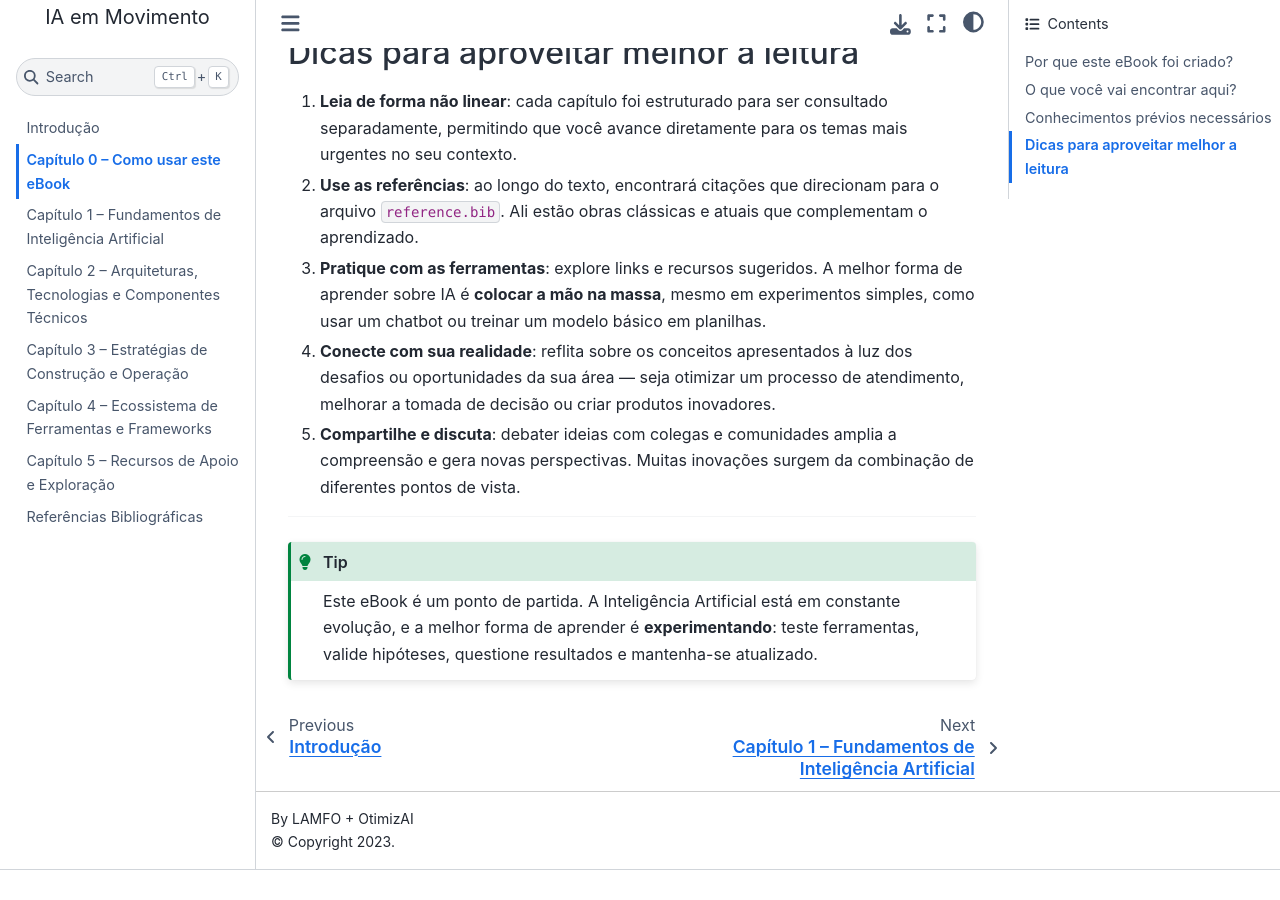
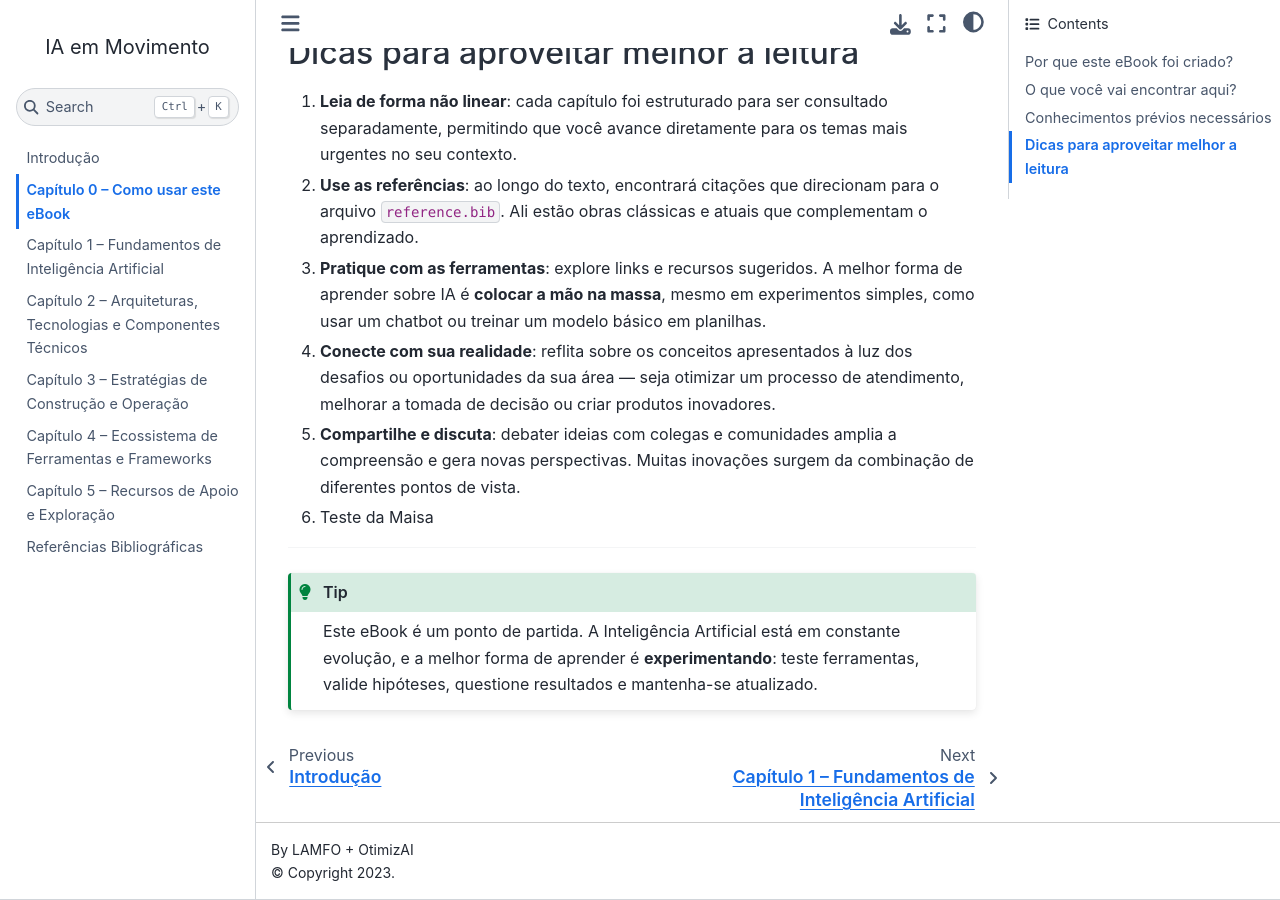
Before and after one commit to unb-lamfo-negocios-ai/LivroIAemMovimento, a Jupyter Book: the page built from capitulos/cap0.md, in a window 1280 px wide and 900 px high, scrolled down 2073 px. Built offline with Jupyter Book 1.0.4 settings and Sphinx 7.4.7 and the Sphinx Book theme 1.1.4, drawn with Linux system fonts in a browser that asks for light colours; cross-references to code outside the pages are shown as plain code; before the commit the page ends 2943 px from its top, so only the background shows below that.

Commit message:
Update cap0.md

```diff
--- a/capitulos/cap0.md
+++ b/capitulos/cap0.md
@@ -51,7 +51,7 @@
 3. **Pratique com as ferramentas**: explore links e recursos sugeridos. A melhor forma de aprender sobre IA é **colocar a mão na massa**, mesmo em experimentos simples, como usar um chatbot ou treinar um modelo básico em planilhas.
 4. **Conecte com sua realidade**: reflita sobre os conceitos apresentados à luz dos desafios ou oportunidades da sua área — seja otimizar um processo de atendimento, melhorar a tomada de decisão ou criar produtos inovadores.
 5. **Compartilhe e discuta**: debater ideias com colegas e comunidades amplia a compreensão e gera novas perspectivas. Muitas inovações surgem da combinação de diferentes pontos de vista.
-
+6. Teste da Maisa
 ---
 
 :::{tip}
```
